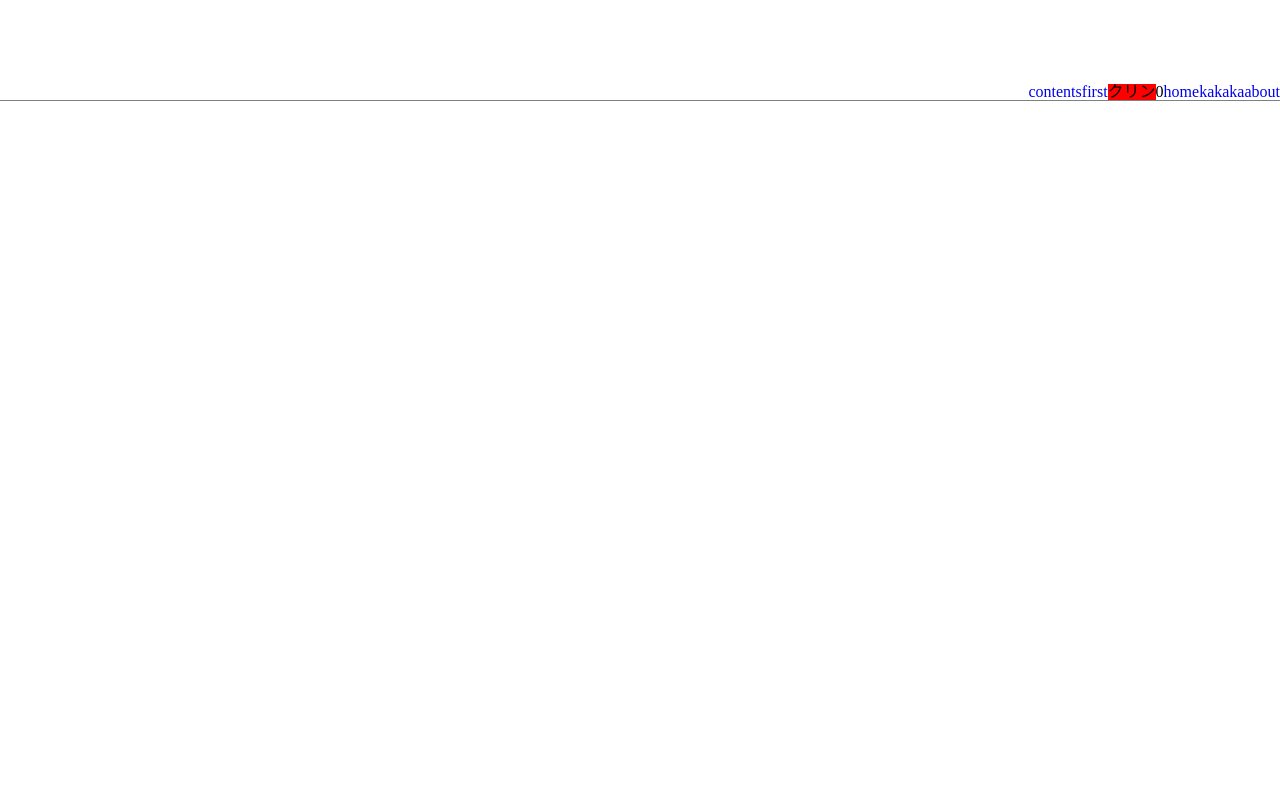
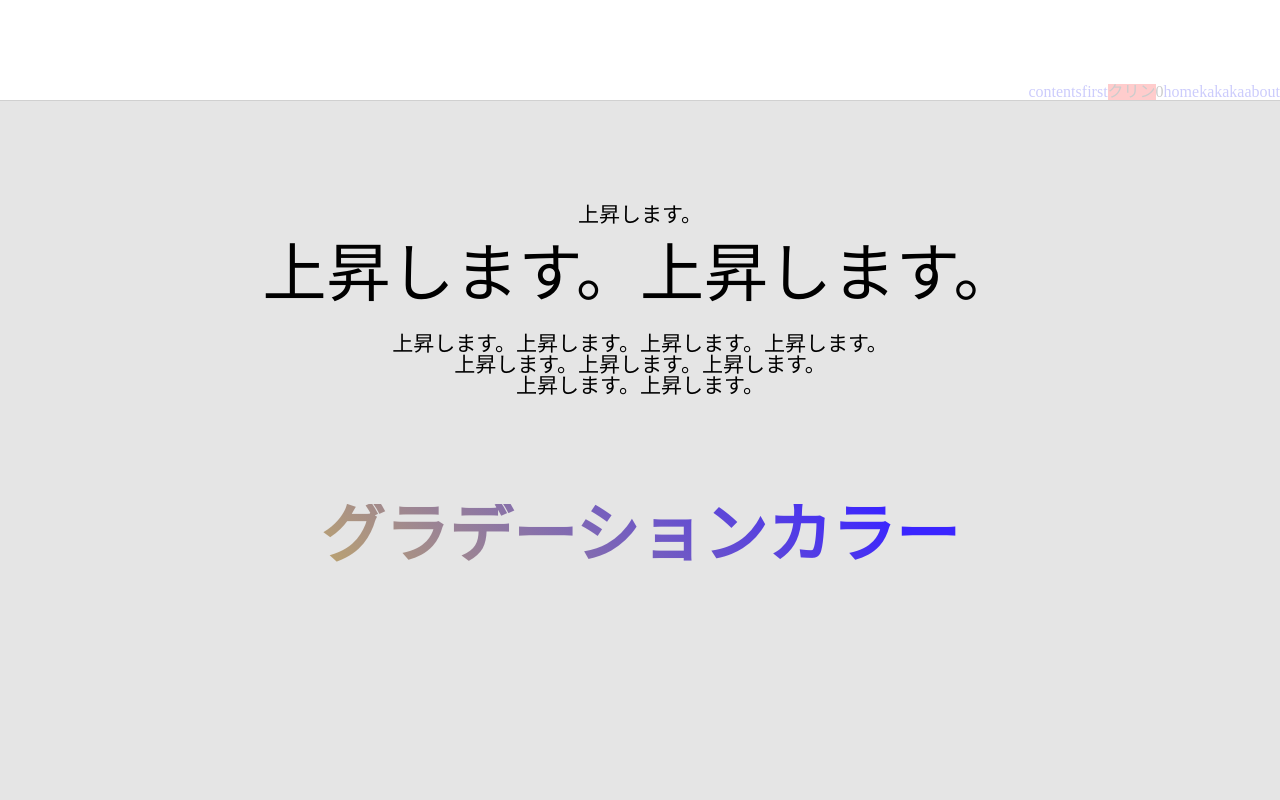
Before and after one commit to yasu828/ap_stage, a Vue app: page /contents in a window 1280 px wide. Shown: the top 800 px of the page. Built offline with nearby package versions, Linux system fonts and the light colour scheme.

Commit message:
intersectionグラデーション

```diff
--- a/src/components/ex/AppHeader.vue
+++ b/src/components/ex/AppHeader.vue
@@ -1,6 +1,6 @@
 <template>
 <div id="app-header">
-  <header class="header flex">
+  <header class="flex header">
     <p class="ppo">
       <a href="contents">contents</a>
     </p>
@@ -8,7 +8,6 @@
       <a href="first">first</a>
     </p>
       <span class="pointer" :class="state.kuri" @click="onClickcolor">クリン</span>
-      <p>{{ }}</p>
       {{ state.bin }}
     <p class="ppo">
       <router-link
@@ -61,6 +60,7 @@ export default defineComponent({
   background-color: green;
 }
 #app-header{
+  opacity: 0.2;
   height: 100px;
   width: 100%;
 
--- a/src/views/Home.vue
+++ b/src/views/Home.vue
@@ -46,18 +46,13 @@
             あなたは<br>
             どうなりたい？<br>
           </h2>
-<!-- <intersection-observer
-  sentinal-name="sentinal-name"
-  @on-intersection-element="onIntersectionElement"
-></intersection-observer> -->
-<div
+      <div
         class="h-24 bg-blue-200 transition-all duration-500 transform"
         :class="{
           'translate-y-0 opacity-100': isIntersectingElement,
           'translate-y-full opacity-0': !isIntersectingElement,
         }"
       >
-        Animation
       </div>
           <div class="t-center w-100">
             <router-link to="first">
@@ -70,9 +65,7 @@
     <section class="disablity">
       <router-link to="/first">
       <span class="lin">別リンク</span>
-
-3
-4
+      34
       </router-link>
     </section>
 
@@ -178,34 +171,15 @@ export default defineComponent({
     if(store.state.isFirstTime){
       window.setTimeout(dispMsg, 4000);
       store.state.isFirstTime = false;
-      }
-
-    // if(window.scrollY >= 900){
-      //   state.hei = scrollY;
-    // }
-
+    }
 
     onMounted(async() => {
       state.hei = window.scrollY;
     });
-// onIntersectionElement(value) {
-//   // value will be true when the component is visible on the page
-//      otherwise false
-//   // you can do whatever you want
-// },
+
     const onClickapplyScroll = () => {
       dispMsg()
     }
-
-  // watch(() => state.hei,(hei, prevCount) => {
-  //   state.hei = window.scrollY;
-  //   console.log(hei)
-  //   console.log(prevCount)
-  // })
-
-// directly watching a ref
-// const /
-
 
     return {
       state,
@@ -213,16 +187,6 @@ export default defineComponent({
       dispMsg,
     }
   },
-  // data() {
-  //   return {
-  //     isIntersectingElement: false,
-  //   };
-  // },
-  // methods: {
-  //   // onIntersectionElement(value) {
-  //   //   this.isIntersectingElement = value;
-  //   // },
-  // },
 })
 </script>
 
--- a/src/views/TargetContents.vue
+++ b/src/views/TargetContents.vue
@@ -1,35 +1,44 @@
 <template>
-  <section class="height"></section>
   <section
   class="t-center"
   id="section1"
   >
     <div
-    class="p-5"
-    :class="{up15vh: true}"
     ref="targetBox"
+    class="up15vh"
     >
       <div :style="`opacity:${state.overlap}; transform: matrix(1, 0, 0, 1, 0, ${state.trans});`">
-        <h1 class="m-5">
-          iPhone 13 Pro
+        <h1 style="font-size: 21px;">
+          上昇します。
         </h1>
-        <h3 class="m">
-          すべてがプロ
+        <h3 style="font-size: 64px; margin-top: 17px;">
+          上昇します。上昇します。
         </h3>
-        <p class="m">
-          iPhone 13 Proの進化は圧倒的。何をする時でも驚くような<br>
-          スピードをもたらし、写真撮影とビデオ撮影の常識を一変させます。<br>
-          魅力的な2つのサイズから選びましょう。
+        <p style="font-size: 21px; margin: 27px auto;">
+          上昇します。上昇します。上昇します。上昇します。<br>
+          上昇します。上昇します。上昇します。<br>
+          上昇します。上昇します。<br>
         </p>
+      </div>
+      <div class="t-center" style="transform: matrix(1, 0, 0, 1, 0, 185);">
+        <div :style="`
+        background: ${state.linear}(45deg,rgb(255, 37, 37)${0 - state.num}%,rgb(255, 230, 37)${100 - state.num}%,rgb(59, 37, 255)${170 - state.num}%);
+        font-size: 4rem;
+        font-weight: bold;
+        -webkit-text-fill-color: transparent;
+        text-fill-color: transparent;
+        -webkit-background-clip: text;
+        background-clip: text;`"
+        >
+          グラデーションカラー
+        </div>
       </div>
     </div>
   </section>
-  <section class="height"></section>
 </template>
 
 <script lang="ts">
 import { defineComponent, reactive, onMounted, ref } from 'vue'
-// import RootLine from "../components/ex/rootline.vue";
 
 export default defineComponent({
   components:{},
@@ -38,9 +47,13 @@ export default defineComponent({
       isActive: false,
       fixed: "nat",
       overlap: 0.0,
-      trans: 1.0,
+      trans: 105.0,
+      linear: 'linear-gradient',
+      num:10.0,
+      showte: false,
     })
-    function buildThresholdList() { // thresholdの値をpushしている。numStep(20等分(5%毎))を指定
+
+    function buildThresholdList() {
       let thresholds = [];
       let numSteps = 20;
       for (let i = 1.0; i <= numSteps; i++) {
@@ -51,85 +64,67 @@ export default defineComponent({
       thresholds.push(1);
       return thresholds;
     }
+
     onMounted(async() => {
       await obse()
     })
 
-      const targetBox = ref()
+    const targetBox = ref()
 
     const obse = (async() => {
       let options = {
         root: null,
-        rootMargin: "0px",
+        rootMargin: "-105px",
         threshold: buildThresholdList()
       }
       let observer;
       observer = new IntersectionObserver(bhandleIntersect, options);
       observer.observe(targetBox.value)
     })
+
     let guRatio = 0.0;
     const bhandleIntersect = (entries:any) => {
       entries.forEach((entry:any) => {
         if(state.overlap <= 0.7 && state.overlap > 0){
-          state.trans = entry.intersectionRatio * 100
-          console.log(entry.intersectionRatio)
+          state.trans = entry.intersectionRatio * 150
         }
         if (entry.intersectionRatio > guRatio) {
           state.overlap = entry.intersectionRatio;
-          console.log("いん")
+          state.num = Math.round(entry.intersectionRatio * 100);
         } else {
           state.overlap = entry.intersectionRatio;
-          console.log("アウト")
+          state.num = Math.round(entry.intersectionRatio * 100);
         }
         guRatio = entry.intersectionRatio;
       });
-    }
-
-    const onClicknum = () => {
-      console.log(screen.width)
-      console.log(targetBox.value)
-      console.log(targetBox)
-      console.log(screen.height - 100 + "px")
     }
 
     return{
       state,
       obse,
       targetBox,
-      onClicknum,
     }
   }
 })
 </script>
 
 <style lang="scss" scoped>
-.height {
-  height: 150vh;
-}
 #section1 {
   width: 100%;
-  height: 100px;
+  height: 100vh;
   background-color: rgba(169, 169, 169, 0.3);
 
-  .m {
-    margin: 20px auto 0;
+  .font-size64 {
+    font-size: 64px;
   }
-  .m-5 {
-    margin: 150px auto 0;
-  }
-  .p-5 {
-    border: solid;
-    padding: 100px;
-  }
+
   .up15vh {
-    color: coral;
     animation: imagesTextLeft 1s;
-    height: 100px;
-    background-color: darkolivegreen;
   }
   @keyframes imagesTextLeft {
     from{
       transform: translate(0, 15vh);
+      opacity: 0.1;
     }
   }
 }
```
